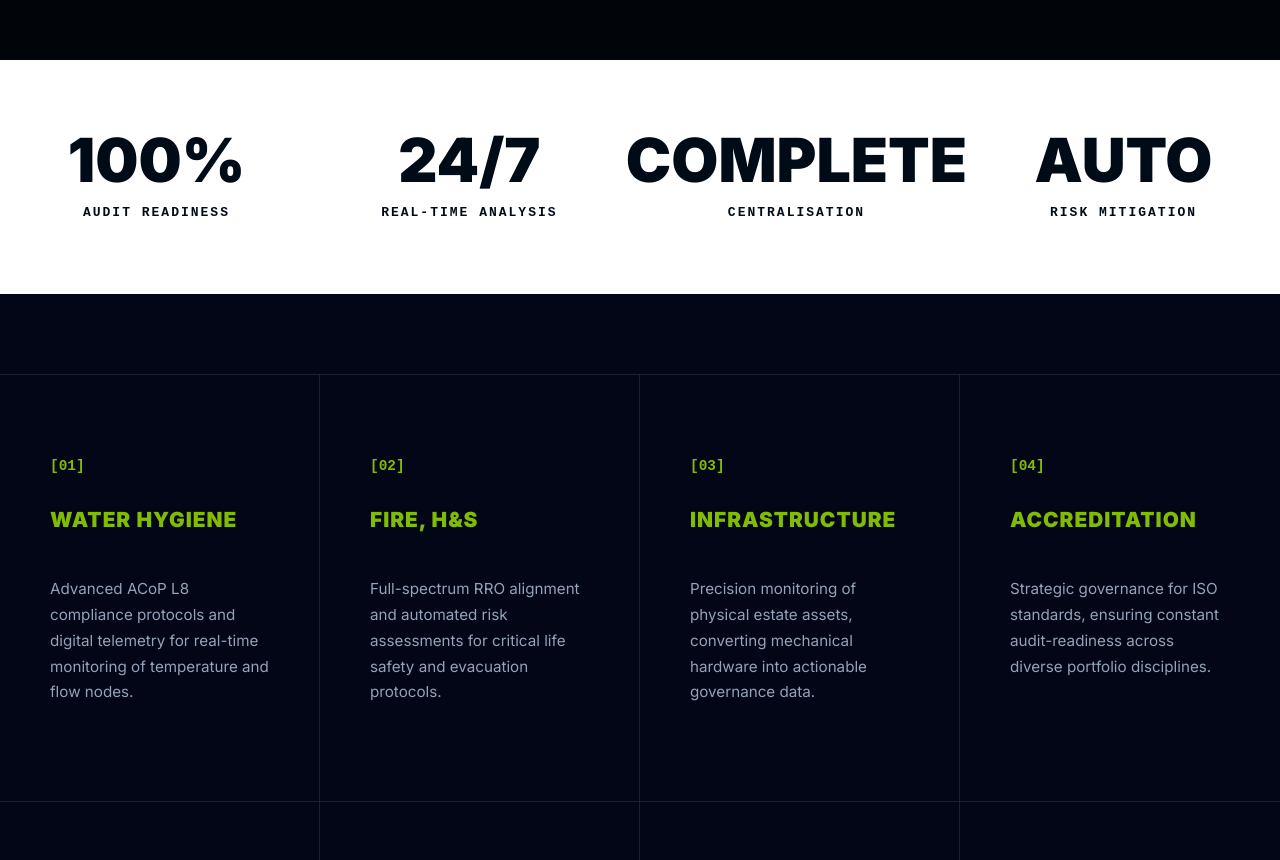
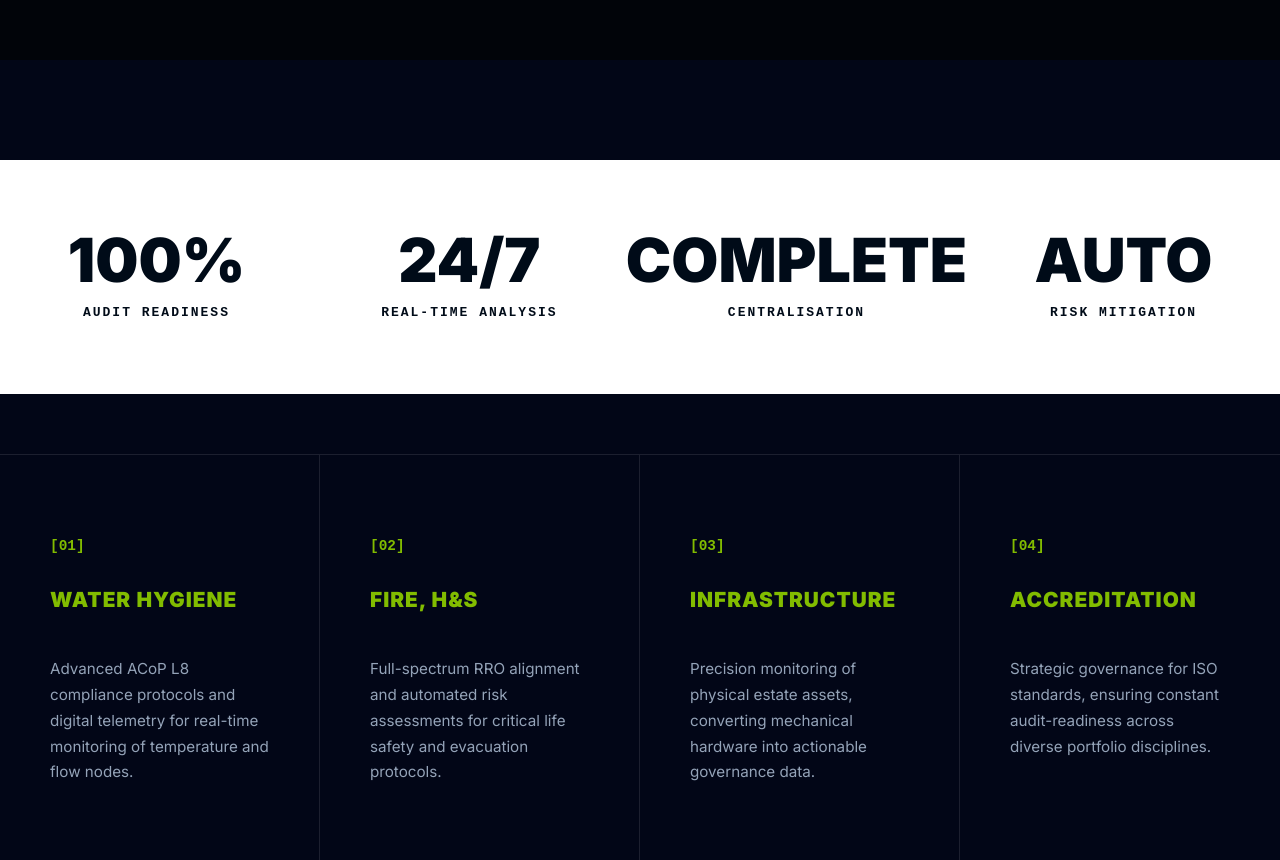
Before and after one commit to asurelife/safe-compliance-web, a plain HTML site: page index.html in a window 1280 px wide. Shown: the part 1821-2681 px from the top of the page. Drawn offline with Linux system fonts and the light colour scheme.

Commit message:
Update index.html

```diff
--- a/index.html
+++ b/index.html
@@ -157,15 +157,11 @@
     min-height: 100vh !important;
     display: flex !important;
     flex-direction: column !important;
-    justify-content: center !important; /* Forces the internal content to the dead center */
-    padding: 0 !important;              /* Remove padding so the bar can hit the edges */
+    justify-content: center !important; /* This is what centers the bar + cards vertically */
+    padding-top: 100px !important;    /* This creates the dark gap ABOVE the bar */
+    padding-bottom: 100px !important; /* This creates the dark gap BELOW the cards */
     background: var(--navy);
-
-    /* ADJUST THIS VALUE:
-       A negative margin or a specific offset ensures the
-       White Bar + Cards are perfectly framed on click */
-    scroll-margin-top: 0px;
-    position: relative;
+    box-sizing: border-box;
 }
 .capabilities-content-wrapper {
     width: 100%;
@@ -181,8 +177,11 @@
 
 /* This creates the gap between the White Bar and the Grid below it */
 .authority-bar {
-    margin-bottom: 80px !important;
-    /* Keep your existing authority-bar styles below this line */
+    /* 1. THE POSITIONING FIX */
+    margin-top: 0 !important;
+    margin-bottom: 60px !important; /* Space between bar and cards */
+
+    /* 2. THE VISUAL STYLING (RETAINED) */
     background: #ffffff !important;
     color: #000b18 !important;
     width: 100%;
@@ -190,6 +189,8 @@
     display: grid;
     grid-template-columns: repeat(4, 1fr);
     text-align: center;
+    position: relative;
+    z-index: 10;
 }
 
         .nav-block a {
```
